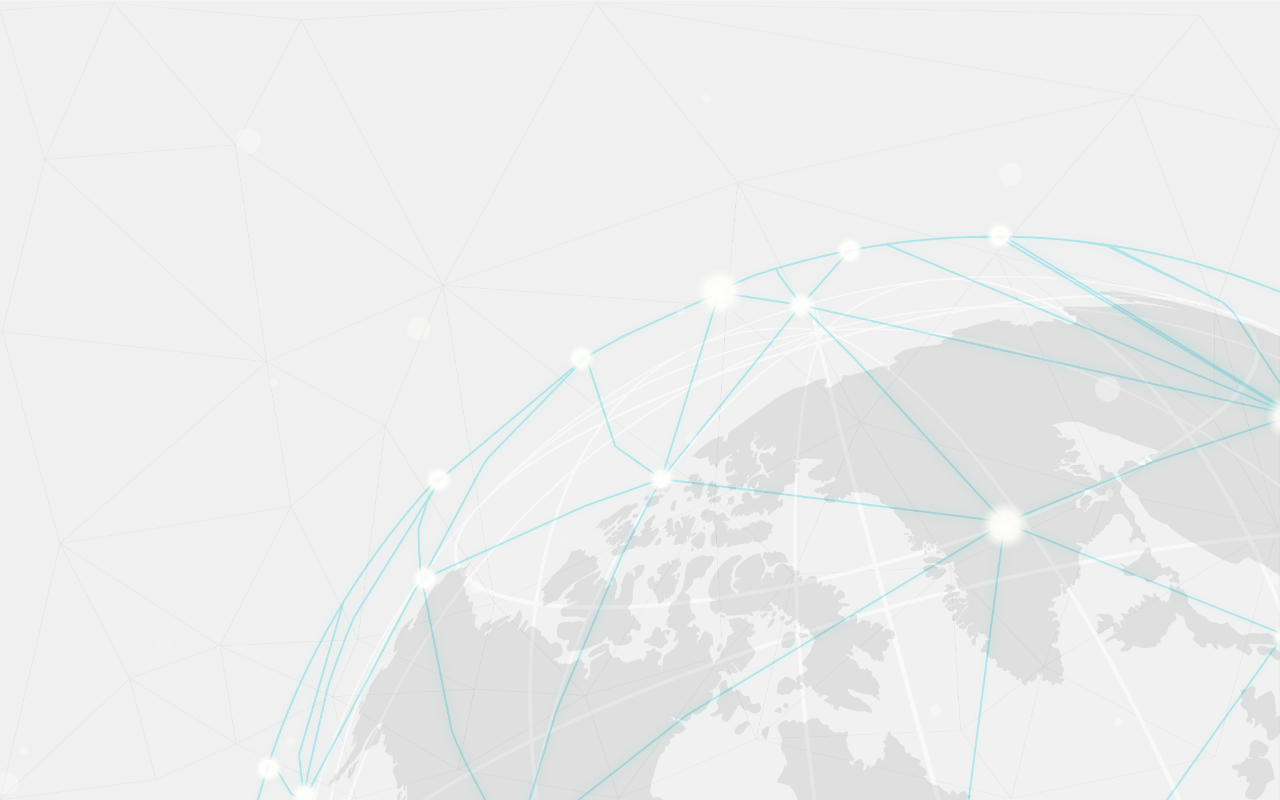
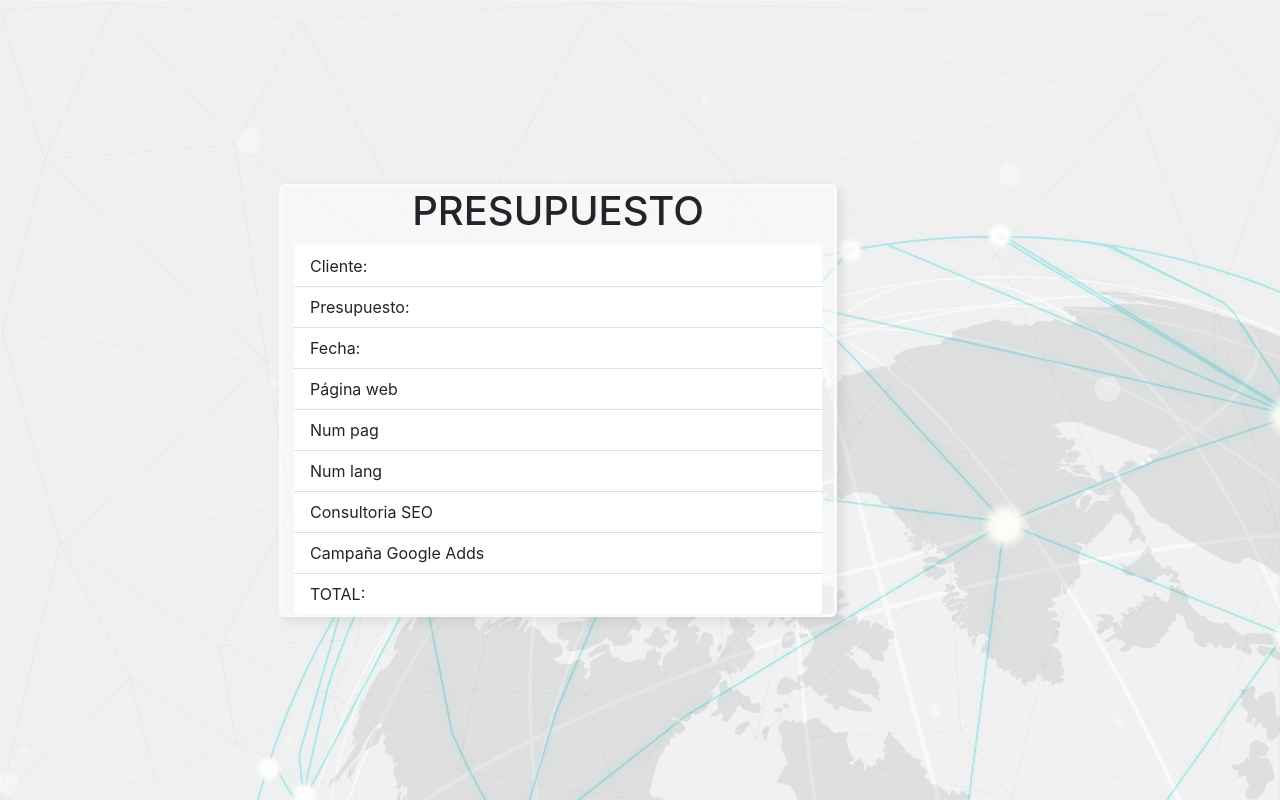
Before and after one commit to missvader/SPRINT-7, a React (Create React App) app: page /showBudget in a window 1280 px wide. Before the commit this address had no page. Built offline with nearby package versions, Linux system fonts and the light colour scheme.

Commit message:
create Budget component and route

```diff
--- a/src/App.css
+++ b/src/App.css
@@ -139,3 +139,19 @@ button {
  button:hover .button-text {
   color: #fff;
  }
+ .card {
+  /*width: 50%;*/
+  /*height: 20rem;*/
+  background: rgb(255, 255, 255, 0.5);
+  border-radius: 0.4em;
+  box-shadow: 0.3em 0.3em 0.7em #00000015;
+  transition: border 0.5s cubic-bezier(0.175, 0.885, 0.32, 1.275);
+  border: rgb(250, 250, 250) 0.2em solid;
+ }
+
+ .card:hover {
+  border: #DC5F00 0.2em solid;
+ }
+ .container{
+  height: 100vh;
+ }
--- a/src/App.js
+++ b/src/App.js
@@ -4,51 +4,25 @@ import WebServices from "./components/WebServices";
 import "./App.css";
 import { Route, Routes } from "react-router-dom";
 import Welcome from "./components/Welcome";
-
+import Budget from "./components/Budget";
+import { Link } from "react-router-dom";
 
 function App() {
-//HOOKS
+//HOOKS ESTADOS
   /*Checkboxes, inputs controlados. Creamos una nueva variable budget para tener todos los estados dentro de ella */
   const [budget, setBudget] = useState({
-
       web: false,
       seo: false,
       google: false,
       budgetName: "",
       clientName:"",
     }
-
   );
-
   const [pages, setPages] = useState(1);
   const [languages, setLanguages] = useState(1);
   const [totalPrice, setTotalPrice] = useState(0);
-  //USE EFFECT para mostrar el local storage al renderizar
-  /*useEffect(() => {
-    let data = localStorage.getItem("budget");
-    if (data) {
-      setBudget(JSON.parse(data));
-    }
-  }, []);
-  useEffect(() => {
-    let dataPages = localStorage.getItem("pages");
-    if (dataPages) {
-      setPages(JSON.parse(dataPages));
-    }
-  }, []);
-  useEffect(() => {
-    let dataLang = localStorage.getItem("languages");
-    if (dataLang) {
-      setLanguages(JSON.parse(dataLang));
-    }
-  }, []);*/
+
   //LOCAL STORAGE
-  /*useEffect(() => {
-    localStorage.setItem("budget", JSON.stringify(budget));
-    localStorage.setItem("pages", JSON.stringify(pages));
-    localStorage.setItem("languages", JSON.stringify(languages));
-  }, [budget, pages, languages]);*/
-
   // funcion para guardar los datos en localStorage
   const saveBudget= ()=>{
     localStorage.setItem("budget", JSON.stringify(budget));
@@ -81,8 +55,6 @@ function App() {
         [name]:
           type === "checkbox" ? checked : value
       }
-
-
     });
   };
 
@@ -98,13 +70,23 @@ function App() {
     calculateTotal();
     // eslint-disable-next-line
   },[budget, pages, languages])
-
   return (
     <div className="App">
       <Routes>
         <Route path="/" element={<Welcome />} />
+        <Route path="/showBudget"
+              element={<Budget
+                        client ={budget.clientName}
+                        budgetName = {budget.budgetName}
+                        web ={budget.web}
+                        numPages = {pages}
+                        numLang = {languages}
+                        seo = {budget.seo}
+                        google ={budget.google}
+                        total ={totalPrice}
+                       />} />
         <Route
-          path="budget"
+          path="form"
           element={
             <form className="form container border mt-5 p-3 row" >
               <div className="col col-md-6">
@@ -115,7 +97,6 @@ function App() {
                   type="checkbox"
                   name="web"
                   checked={budget.web}
-                  /*onChange={()=>handleInputChange("web", !budget.web)}*/
                   onChange={handleInputChange}
                 />
                 <label className="form-check-label" htmlFor="web">
@@ -146,7 +127,6 @@ function App() {
                   type="checkbox"
                   name="seo"
                   checked={budget.seo}
-                  /*onChange={()=>handleInputChange("seo", !budget.seo)}*/
                   onChange={handleInputChange}
                 />
                 <label className="form-check-label" htmlFor="seo">
@@ -159,7 +139,6 @@ function App() {
                   type="checkbox"
                   name="google"
                   checked={budget.google}
-                  /*onChange={()=>handleInputChange("google", !budget.google)}*/
                   onChange={handleInputChange}
                 />
                 <label className="form-check-label" htmlFor="google">
@@ -178,7 +157,6 @@ function App() {
                     name="clientName"
                     minLength="3"
                     onChange={handleInputChange}
-                    /*onChange={(e)=> handleInputChange("clientName", e)} */
                     required />
                 </div>
                 <div className="form  pt-3">
@@ -188,19 +166,22 @@ function App() {
                     name="budgetName"
                     minLength="3"
                     onChange={handleInputChange}
-                    /*onChange={(e)=> handleInputChange("budgetName", e)}*/
                     required />
                 </div>
-                <button type="submit" className="guardar mt-5">
-                  <span className="circle" aria-hidden="true">
-                  <span className="icon arrow"></span>
-                  </span>
-                  <span className="button-text">Guardar</span>
-                </button>
+                <Link to="/showBudget">
+                  <button className="guardar mt-5">
+                    <span className="circle" aria-hidden="true">
+                    <span className="icon arrow"></span>
+                    </span>
+                    <span className="button-text">Presupuesto</span>
+                  </button>
+                </Link>
+
               </div>
             </form>
           }
         />
+
       </Routes>
     </div>
   );
--- /dev/null
+++ b/src/components/Budget.js
@@ -0,0 +1,24 @@
+import React from "react";
+import "../App.css";
+function Budget(){
+  return(
+   <div className="container row justify-content-center align-items-center  ">
+    <div className="card col-md-6 ">
+      <h1 className="card-title text-center">PRESUPUESTO</h1>
+      <ul class="list-group list-group-flush">
+        <li class="list-group-item">Cliente:</li>
+        <li class="list-group-item">Presupuesto:</li>
+        <li class="list-group-item">Fecha:</li>
+        <li class="list-group-item">Página web</li>
+        <li class="list-group-item">Num pag</li>
+        <li class="list-group-item">Num lang</li>
+        <li class="list-group-item">Consultoria SEO</li>
+        <li class="list-group-item">Campaña Google Adds</li>
+        <li class="list-group-item">TOTAL:</li>
+      </ul>
+    </div>
+   </div>
+
+  )
+}
+export default Budget;
--- a/src/components/Welcome.js
+++ b/src/components/Welcome.js
@@ -4,7 +4,7 @@ function Welcome(){
   return(
     <div className="welcome">
       <h1 className="title">ENCUENTRA LA SOLUCIÓN QUE NECESITAS PARA TU EMPRESA</h1>
-      <Link to="budget" className="link">Quiero saber más</Link>
+      <Link to="form" className="link">Quiero saber más</Link>
     </div>
   )
 }
```
